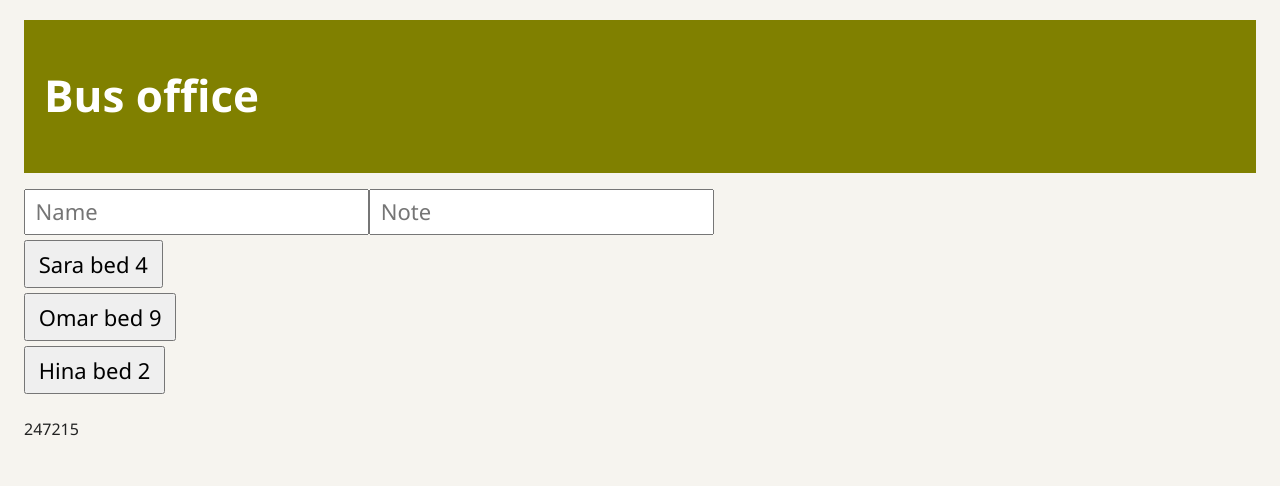
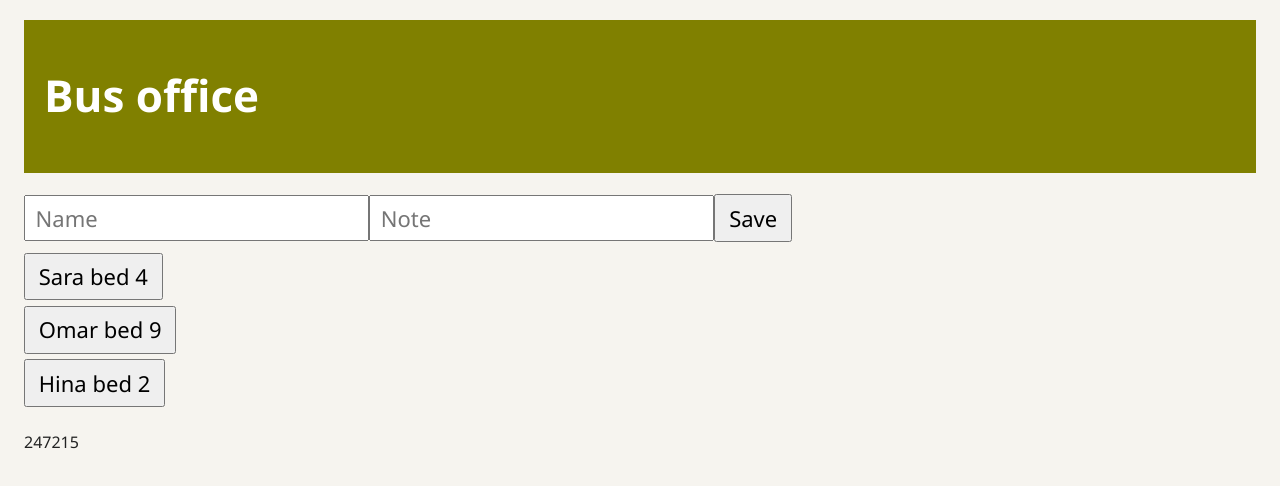
Before and after one commit to Nailadroid/f24a-247215-lab08, a React (Vite) app: page / in a window 1280 px wide. Shown: the top 486 px of the page. Built offline with nearby package versions, Linux system fonts and the light colour scheme.

Commit message:
2 The clinic slip — Save

```diff
--- a/src/App.jsx
+++ b/src/App.jsx
@@ -5,6 +5,33 @@ const START = [
   { name: "Omar", bed: 9, note: "" },
   { name: "Hina", bed: 2, note: "" },
 ];
+
+function Slip({ name, note, onName, onNote, onSave }) {
+  return (
+    <form
+      onSubmit={function (event) {
+        event.preventDefault();
+        onSave();
+      }}
+    >
+      <input
+        placeholder="Name"
+        value={name}
+        onChange={function (event) {
+          onName(event.target.value);
+        }}
+      />
+      <input
+        placeholder="Note"
+        value={note}
+        onChange={function (event) {
+          onNote(event.target.value);
+        }}
+      />
+      <button type="submit">Save</button>
+    </form>
+  );
+}
 
 function Card({ item }) {
   return (
@@ -25,30 +52,57 @@ function Wall({ cards }) {
 }
 
 export default function App() {
-  const [cards] = useState(START);
+  const [cards, setCards] = useState(START);
   const [name, setName] = useState("");
   const [note, setNote] = useState("");
+  const [line, setLine] = useState("");
+
+  function handleSave() {
+    if (note.trim() === "") {
+      setLine("Type a note");
+      return;
+    }
+
+    const found = cards.some(function (item) {
+      return item.name.toLowerCase() === name.trim().toLowerCase();
+    });
+
+    if (!found) {
+      setLine("Not on the list");
+      return;
+    }
+
+    const updated = cards.map(function (item) {
+      if (item.name.toLowerCase() === name.trim().toLowerCase()) {
+        return { name: item.name, bed: item.bed, note: note.trim() };
+      }
+      return item;
+    });
+
+    setCards(updated);
+    setLine("");
+    setName("");
+    setNote("");
+  }
 
   return (
     <div>
       <header className="place" style={{ background: "olive", color: "white" }}>
         <h1>Bus office</h1>
       </header>
-      <input
-        placeholder="Name"
-        value={name}
-        onChange={function (event) {
-          setName(event.target.value);
-        }}
+
+      <Slip
+        name={name}
+        note={note}
+        onName={setName}
+        onNote={setNote}
+        onSave={handleSave}
       />
-      <input
-        placeholder="Note"
-        value={note}
-        onChange={function (event) {
-          setNote(event.target.value);
-        }}
-      />
+
       <Wall cards={cards} />
+
+      <p>{line}</p>
+
       <footer>247215</footer>
     </div>
   );
```
